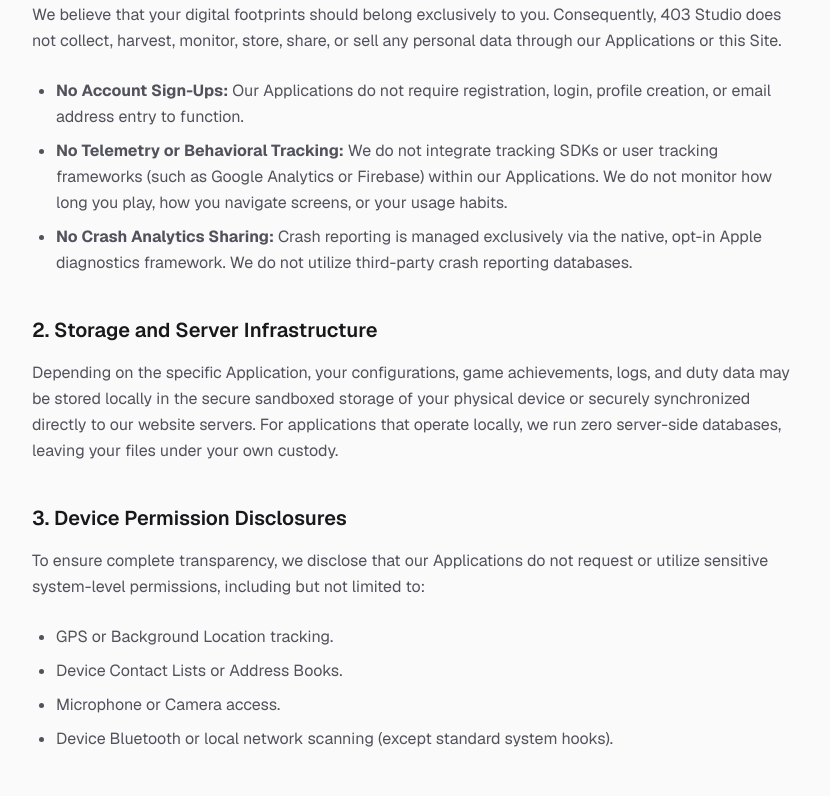
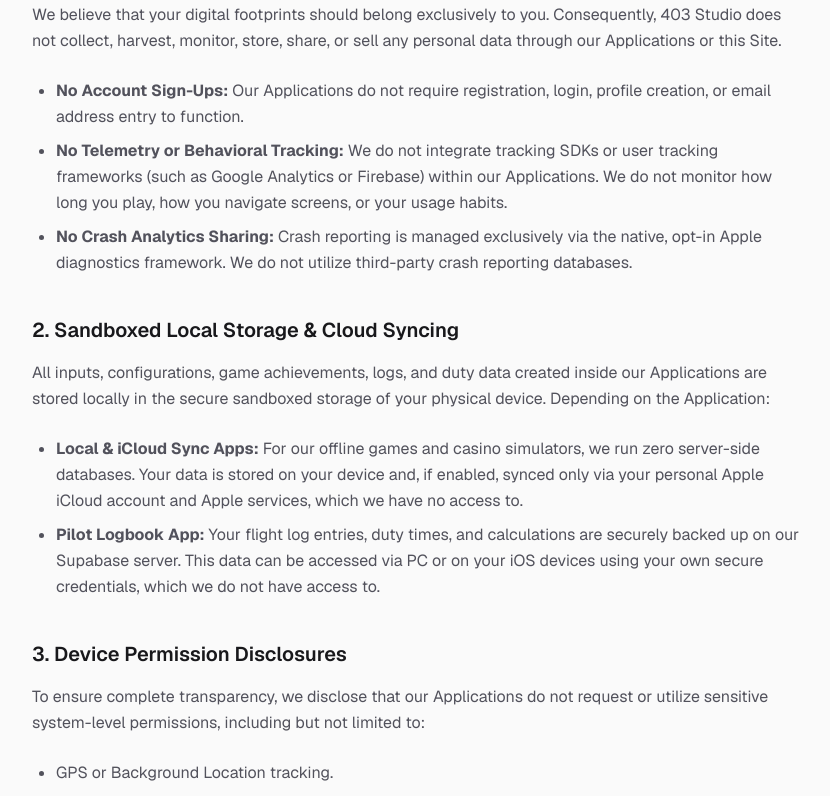
Before and after one commit to Stueygr/403Studio, a Next.js app: page /privacy in a window 1280 px wide. Shown: the part 540-1336 px from the top of the page, without its empty margins (224-1054 px from the left). Built offline with nearby package versions, Linux system fonts and the light colour scheme.

Commit message:
Update privacy policies to describe iCloud sync for offline apps and Supabase sync for Pilot Logbook

```diff
--- a/app/privacy/page.tsx
+++ b/app/privacy/page.tsx
@@ -33,10 +33,14 @@ export default function PrivacyPage() {
         <li><strong>No Crash Analytics Sharing:</strong> Crash reporting is managed exclusively via the native, opt-in Apple diagnostics framework. We do not utilize third-party crash reporting databases.</li>
       </ul>
 
-      <h2 className="text-xl font-semibold text-zinc-900 dark:text-zinc-50 mt-10 mb-4">2. Storage and Server Infrastructure</h2>
+      <h2 className="text-xl font-semibold text-zinc-900 dark:text-zinc-50 mt-10 mb-4">2. Sandboxed Local Storage & Cloud Syncing</h2>
       <p>
-        Depending on the specific Application, your configurations, game achievements, logs, and duty data may be stored locally in the secure sandboxed storage of your physical device or securely synchronized directly to our website servers. For applications that operate locally, we run zero server-side databases, leaving your files under your own custody.
+        All inputs, configurations, game achievements, logs, and duty data created inside our Applications are stored locally in the secure sandboxed storage of your physical device. Depending on the Application:
       </p>
+      <ul className="list-disc pl-6 space-y-2 text-zinc-650 dark:text-zinc-400">
+        <li><strong>Local & iCloud Sync Apps:</strong> For our offline games and casino simulators, we run zero server-side databases. Your data is stored on your device and, if enabled, synced only via your personal Apple iCloud account and Apple services, which we have no access to.</li>
+        <li><strong>Pilot Logbook App:</strong> Your flight log entries, duty times, and calculations are securely backed up on our Supabase server. This data can be accessed via PC or on your iOS devices using your own secure credentials, which we do not have access to.</li>
+      </ul>
 
       <h2 className="text-xl font-semibold text-zinc-900 dark:text-zinc-50 mt-10 mb-4">3. Device Permission Disclosures</h2>
       <p>
--- a/app/privacy/pilot-logbook/page.tsx
+++ b/app/privacy/pilot-logbook/page.tsx
@@ -22,12 +22,12 @@ export default function PilotLogbookPrivacyPage() {
 
       <h2 className="text-xl font-semibold text-zinc-900 dark:text-zinc-50 mt-10 mb-4">1. Flight Data & Privacy</h2>
       <p>
-        Pilot Logbook allows you to log flight entries, block times, air times, landing counts, night calculations, and duty tracking parameters. Your logbook entries are securely synced directly to our website servers so you can access your records across your devices. We will never share, sell, or monetize your flight logs.
+        Pilot Logbook allows you to log flight entries, block times, air times, landing counts, night calculations, and duty tracking parameters. Your flight logs are securely backed up on our Supabase server and can be accessed by PC or on your iOS device using your own credentials—which we do not have access to. We will never share, sell, or monetize your flight logs.
       </p>
 
       <h2 className="text-xl font-semibold text-zinc-900 dark:text-zinc-50 mt-10 mb-4">2. Cloud Synchronization & Accounts</h2>
       <p>
-        By signing into your Pilot Logbook account on your iPhone or iPad, your logbook data is synchronized securely with our website database. This ensures your logs are backed up and accessible from any supported browser or device.
+        By signing into your Pilot Logbook account on your iPhone or iPad, your logbook data is synchronized securely with our website database. This ensures your logs are backed up and accessible from any supported browser on PC or iOS devices.
       </p>
 
       <h2 className="text-xl font-semibold text-zinc-900 dark:text-zinc-50 mt-10 mb-4">3. Device Permissions & SDKs</h2>
--- a/app/terms/pilot-logbook/page.tsx
+++ b/app/terms/pilot-logbook/page.tsx
@@ -35,7 +35,7 @@ export default function PilotLogbookTermsPage() {
 
       <h2 className="text-xl font-semibold text-zinc-900 dark:text-zinc-50 mt-10 mb-4">3. Cloud Synchronization & Data Security</h2>
       <p>
-        Pilot Logbook synchronizes your flight logs to our website database. While we implement secure storage practices, you are responsible for maintaining your account credentials securely. {site.name} is not responsible for data loss resulting from unauthorized account access or credential sharing.
+        Pilot Logbook synchronizes your flight logs to our Supabase database. While we implement secure storage practices, you can access your data via PC or iOS using your own credentials (which we do not have access to). You are responsible for maintaining your account credentials securely. {site.name} is not responsible for data loss resulting from unauthorized account access or credential sharing.
       </p>
 
       <h2 className="text-xl font-semibold text-zinc-900 dark:text-zinc-50 mt-10 mb-4">4. Disclaimer of Warranties</h2>
```
